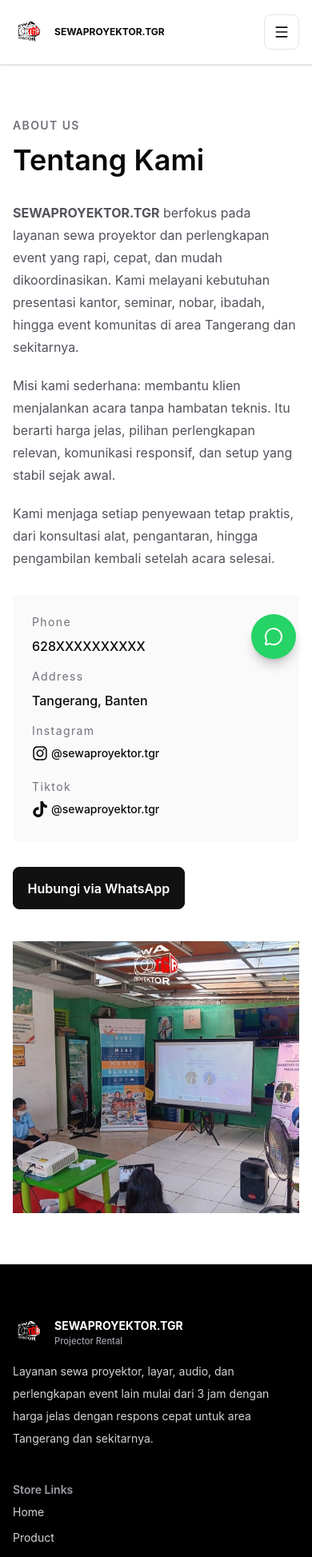
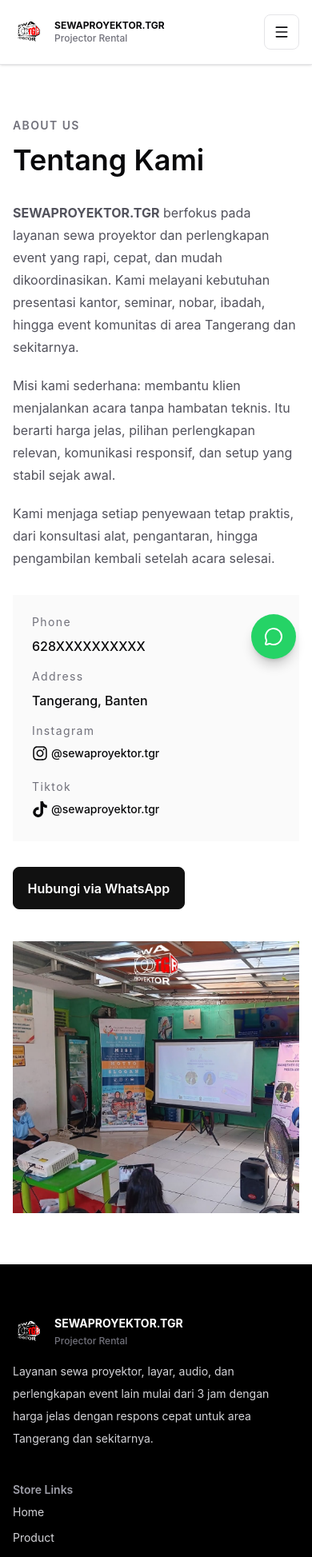
Before and after one commit to rahfi-consulting/client-sewaproyektortgr-nando, a Next.js app: page /about in a window 390 px wide. Shown: the top 1947 px of the page at 80% size. Built offline with nearby package versions, Linux system fonts and the light colour scheme.

Commit message:
fix: adjust text styles for better visibility in ProductCard, SiteFooter, and SiteHeader components

```diff
--- a/components/product-card.tsx
+++ b/components/product-card.tsx
@@ -25,11 +25,11 @@
       </div>
       <div className="flex h-full flex-col p-5">
         <div className="flex items-center justify-between gap-3">
-          <span className="rounded-full bg-zinc-100 px-3 py-1 text-xs font-semibold tracking-[0.1em] text-zinc-500">
+          <span className="rounded-full bg-zinc-100 px-3 py-1 text-xs font-semibold text-zinc-500">
             {product.category}
           </span>
           <span
-            className={`text-xs font-semibold tracking-[0.1em] ${product.status ? "text-emerald-600" : "text-rose-600"
+            className={`text-xs font-semibold ${product.status ? "text-emerald-600" : "text-rose-600"
               }`}
           >
             {product.status ? "Tersedia" : "Tidak tersedia"}
--- a/components/site-footer.tsx
+++ b/components/site-footer.tsx
@@ -27,13 +27,12 @@
               <span className="block text-sm font-bold uppercase text-white">
                 {SITE_NAME}
               </span>
-              <span className="mt-1 block text-[0.7rem] font-medium text-zinc-400">
+              <span className="mt-1 block text-xs font-medium text-zinc-500">
                 Projector Rental
               </span>
             </span>
           </Link>
           <p className="max-w-sm text-sm leading-7 text-zinc-300">{SITE_DESCRIPTION}</p>
-
         </div>
 
         <div className="space-y-2">
--- a/components/site-header.tsx
+++ b/components/site-header.tsx
@@ -27,7 +27,7 @@
             <span className="text-xs font-bold uppercase text-zinc-950 sm:text-sm font-bold">
               {SITE_NAME}
             </span>
-            <span className="hidden text-xs font-medium text-zinc-500 sm:block">
+            <span className="text-xs font-medium text-zinc-500 sm:block">
               Projector Rental
             </span>
           </span>
```
